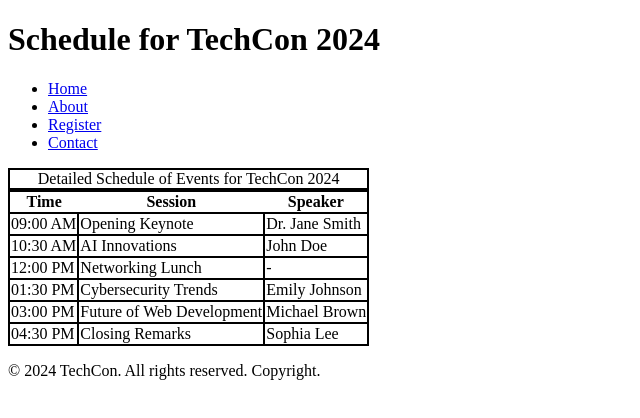
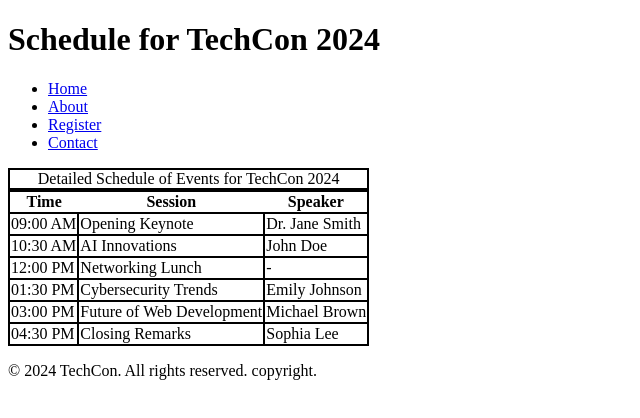
Before and after one commit to savvydecode/TechCon_HTML, a plain HTML site: page techcon_website/schedule.html in a window 1280 px wide. Shown: the full height of the page, 0-640 px from the left. Drawn offline with Linux system fonts and the light colour scheme.

Commit message:
modify file: schedule.html

```diff
--- a/techcon_website/schedule.html
+++ b/techcon_website/schedule.html
@@ -29,9 +29,7 @@
         </header>
         <main>
             <table>
-                <caption>
-                    Detailed Schedule of Events for TechCon 2024
-                </caption>
+                <caption>Detailed Schedule of Events for TechCon 2024</caption>
                 <thead>
                     <tr>
                         <th scope="col">Time</th>
@@ -74,7 +72,7 @@
             </table>
         </main>
         <footer>
-            <p>&copy; 2024 TechCon. All rights reserved. Copyright.</p>
+            <p>&copy; 2024 TechCon. All rights reserved. copyright.</p>
         </footer>
     </body>
 </html>
```
